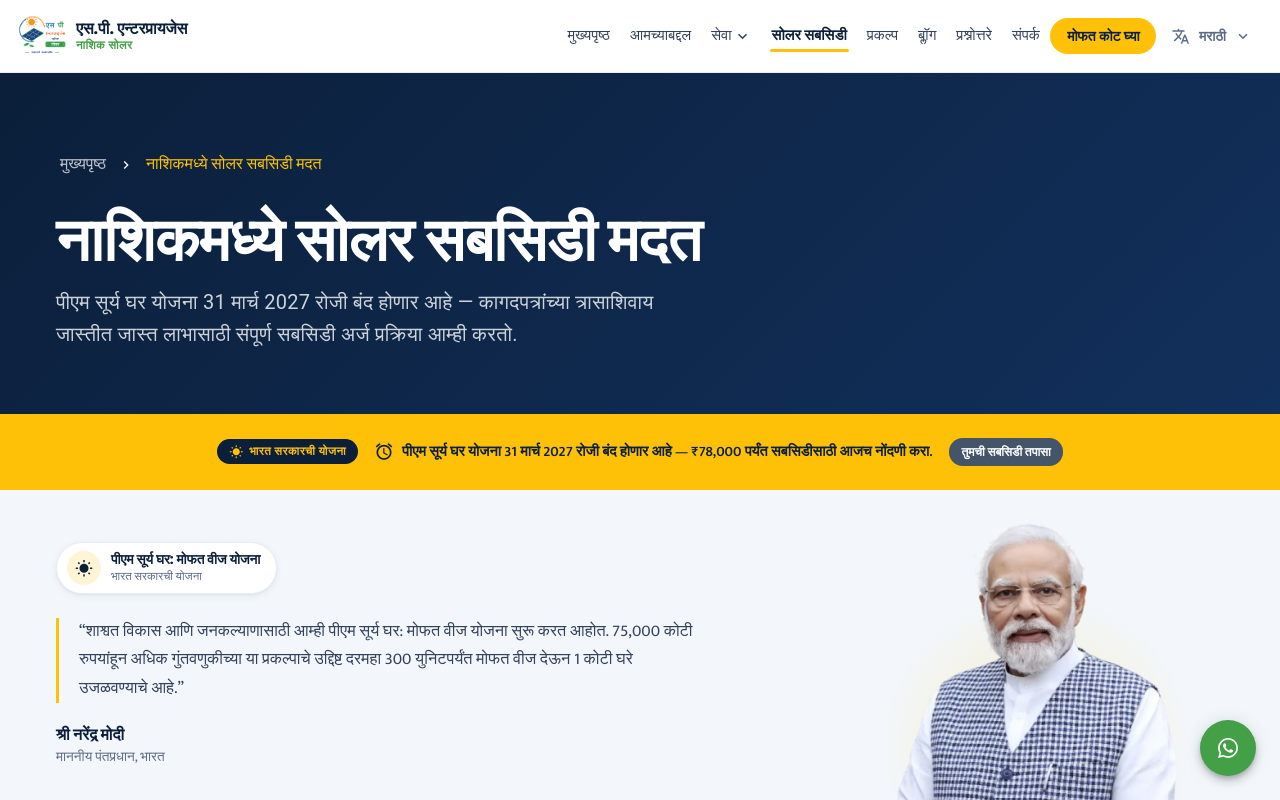
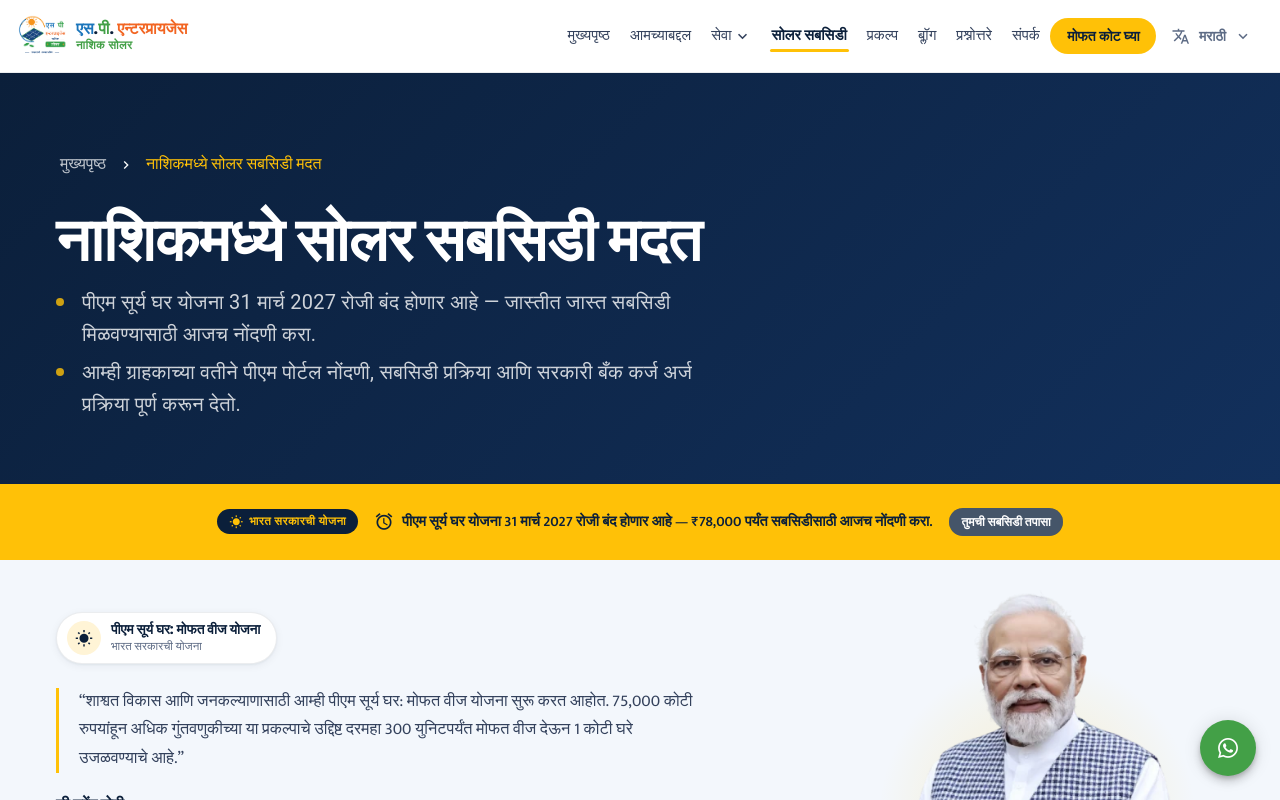
Before and after one commit to netSpidey/solar-website-claude, a Nuxt app: page /solar-subsidy in a window 1280 px wide. Shown: the top 800 px of the page. Built offline with nearby package versions, Linux system fonts and the light colour scheme; a web font is replaced by a local one.

Commit message:
minor changes

```diff
--- a/assets/styles/tokens.scss
+++ b/assets/styles/tokens.scss
@@ -14,6 +14,8 @@
   --color-amber-soft: #fff4d6; // amber tint backgrounds
   --color-green: #{$solar-green};
   --color-green-strong: #2e7d32;
+  --color-blue: #1B75BB; // matches the "S" in the S.P. Enterprises logo
+  --color-orange: #F26522; // matches "Enterprises" in the S.P. Enterprises logo
 
   // Surfaces
   --surface-page: #ffffff;
--- a/components/common/PageHero.vue
+++ b/components/common/PageHero.vue
@@ -9,7 +9,12 @@
       <h1 class="text-h3 text-md-h2 font-weight-bold text-white" style="max-width: 780px">
         {{ title }}
       </h1>
-      <p v-if="subtitle" class="text-body-1 text-md-h6 font-weight-regular text-white opacity-80 mt-4" style="max-width: 640px">
+      <ul v-if="subtitlePoints?.length" class="page-hero__subtitle-list mt-4" style="max-width: 640px">
+        <li v-for="(point, index) in subtitlePoints" :key="index" class="text-body-1 text-md-h6 font-weight-regular text-white opacity-80">
+          {{ point }}
+        </li>
+      </ul>
+      <p v-else-if="subtitle" class="text-body-1 text-md-h6 font-weight-regular text-white opacity-80 mt-4" style="max-width: 640px">
         {{ subtitle }}
       </p>
     </v-container>
@@ -20,6 +25,7 @@
 const props = defineProps<{
   title: string
   subtitle?: string
+  subtitlePoints?: string[]
 }>()
 
 const breadcrumbs = computed(() => [
@@ -42,5 +48,31 @@ const localePath = useLocalePath()
     color: #FFC107;
     opacity: 1;
   }
+
+  &__subtitle-list {
+    list-style: none;
+    margin: 0;
+    padding: 0;
+
+    li {
+      position: relative;
+      padding-left: 26px;
+
+      & + li {
+        margin-top: 6px;
+      }
+
+      &::before {
+        content: '';
+        position: absolute;
+        left: 0;
+        top: 0.6em;
+        width: 8px;
+        height: 8px;
+        border-radius: 50%;
+        background: var(--color-amber);
+      }
+    }
+  }
 }
 </style>
--- a/components/home/HeroSection.vue
+++ b/components/home/HeroSection.vue
@@ -13,9 +13,9 @@
             <span class="text-gradient-solar">{{ t('hero.titleHighlight') }}</span>
           </h1>
 
-          <p class="hero__subtitle mt-5">
-            {{ t('hero.subtitle') }}
-          </p>
+          <ul class="hero__subtitle mt-5">
+            <li v-for="(point, index) in subtitlePoints" :key="index">{{ point }}</li>
+          </ul>
 
           <div class="d-flex flex-wrap ga-3 mt-8">
             <v-btn
@@ -65,6 +65,7 @@ const heroStyle = {
 }
 
 const trustPoints = computed(() => tm('hero.trust') as string[])
+const subtitlePoints = computed(() => tm('hero.subtitle') as string[])
 </script>
 
 <style scoped lang="scss">
@@ -112,10 +113,33 @@ const trustPoints = computed(() => tm('hero.trust') as string[])
 }
 
 .hero__subtitle {
-  color: var(--text-on-dark-muted);
-  font-size: 1.08rem;
-  line-height: 1.7;
+  list-style: none;
+  margin: 0;
+  padding: 0;
   max-width: 560px;
+
+  li {
+    position: relative;
+    padding-left: 26px;
+    color: var(--text-on-dark-muted);
+    font-size: 1.08rem;
+    line-height: 1.6;
+
+    & + li {
+      margin-top: 8px;
+    }
+
+    &::before {
+      content: '';
+      position: absolute;
+      left: 0;
+      top: 0.55em;
+      width: 8px;
+      height: 8px;
+      border-radius: 50%;
+      background: var(--color-amber);
+    }
+  }
 }
 
 .hero__trust {
--- a/components/layout/AppHeader.vue
+++ b/components/layout/AppHeader.vue
@@ -10,7 +10,10 @@
       <NuxtLink :to="localePath('/')" class="d-flex align-center text-decoration-none mr-4 flex-shrink-0">
         <img src="/assets/images/logo1.png" :alt="`${companyInfo.name} logo`" height="52" width="52" />
         <div class="ml-2 d-none d-sm-block brand-lines">
-          <div class="brand-lines__primary">{{ t('company.brandLine1') }}</div>
+          <div class="brand-lines__primary">
+            <span class="brand-lines__s">{{ t('company.brandS') }}</span>.<span class="brand-lines__p">{{ t('company.brandP') }}</span>.
+            <span class="brand-lines__enterprises">{{ t('company.brandEnterprises') }}</span>
+          </div>
           <div class="brand-lines__secondary">{{ t('company.brandLine2') }}</div>
         </div>
       </NuxtLink>
@@ -131,7 +134,10 @@
     <div class="pa-4 d-flex align-center">
       <img src="/assets/images/logo1.png" :alt="`${companyInfo.name} logo`" height="44" width="44" />
       <div class="ml-2 brand-lines">
-        <div class="brand-lines__primary text-body-2">{{ t('company.brandLine1') }}</div>
+        <div class="brand-lines__primary text-body-2">
+          <span class="brand-lines__s">{{ t('company.brandS') }}</span>.<span class="brand-lines__p">{{ t('company.brandP') }}</span>.
+          <span class="brand-lines__enterprises">{{ t('company.brandEnterprises') }}</span>
+        </div>
         <div class="brand-lines__secondary text-caption">{{ t('company.brandLine2') }}</div>
       </div>
     </div>
@@ -254,10 +260,22 @@ onBeforeUnmount(() => {
   line-height: 1.15;
 
   &__primary {
-    color: var(--color-navy);
     font-family: var(--font-heading);
     font-weight: 700;
     font-size: 1rem;
+    color: var(--color-navy); // separators (the dots) between the letters
+  }
+
+  &__s {
+    color: var(--color-blue);
+  }
+
+  &__p {
+    color: var(--color-green);
+  }
+
+  &__enterprises {
+    color: var(--color-orange);
   }
 
   &__secondary {
--- a/data/stats.ts
+++ b/data/stats.ts
@@ -6,7 +6,7 @@ export const trustStats: TrustStat[] = [
   { label: 'Max Central Subsidy', value: '₹78,000', icon: 'mdi-cash-multiple' },
   { label: 'Performance Warranty', value: '25 Years', icon: 'mdi-shield-check-outline' },
   { label: 'Typical Payback', value: '3–4 Years', icon: 'mdi-chart-line' },
-  { label: 'Bank Loan Interest', value: '6.4%', icon: 'mdi-bank-outline' },
+  { label: 'Bank Loan Interest', value: '6.5%', icon: 'mdi-bank-outline' },
 ]
 
 // The 8 USPs from the S.P. Enterprises flyer. Titles/descriptions are localized by index
@@ -19,8 +19,8 @@ export const whyChooseUs: WhyChooseUsItem[] = [
     image: '/assets/images/why/subsidy-inr.jpg',
   },
   {
-    title: 'Bank Loans at 6.4%',
-    description: 'Nationalised-bank solar loans at 6.4% interest — we assist with the application.',
+    title: 'Bank Loans at 6.5%',
+    description: 'Nationalised-bank solar loans at 6.5% interest — we assist with the application.',
     icon: 'mdi-bank-outline',
     image: '/assets/images/why/bank-loan.jpg',
   },
--- a/locales/messages.ts
+++ b/locales/messages.ts
@@ -38,6 +38,9 @@ export const messages = {
     },
     company: {
       brandLine1: 'S.P. Enterprises',
+      brandS: 'S',
+      brandP: 'P',
+      brandEnterprises: 'Enterprises',
       brandLine2: 'Nashik Solar',
       tagline: 'Surya Ki Shakti, Ghar Ki Bachat.',
       address: 'Flat No. A-401, Aaradhya Residency, Phase-2, Aanand Nagar, Near Kadam Lawns, Nashik Road, Nashik - 422101',
@@ -56,8 +59,12 @@ export const messages = {
       badge: 'PM Surya Ghar Registered Vendor',
       titlePrefix: 'Power Your Home with',
       titleHighlight: 'Clean Solar Energy',
-      subtitle:
-        'Save up to 90% on electricity bills with rooftop solar — government subsidy up to ₹78,000, bank loans at 6.4%, and a free site visit in Nashik.',
+      subtitle: [
+        'Save up to 90% on electricity bills with rooftop solar',
+        'Government subsidy up to ₹78,000',
+        'Loans at 6.5% interest from government / nationalised banks',
+        'Free site visit and guidance in Nashik',
+      ],
       calculate: 'Calculate Your Savings',
       expert: 'Talk to an Expert',
       trust: ['Free Site Visit', 'Subsidy up to ₹78,000', '25-Year Performance Warranty'],
@@ -103,13 +110,13 @@ export const messages = {
       brandsTitle: 'Panels & Components From Leading Brands',
     },
     stats: {
-      values: ['₹78,000', '25 Years', '3–4 Years', '6.4%'],
+      values: ['₹78,000', '25 Years', '3–4 Years', '6.5%'],
       labels: ['Max Central Subsidy', 'Performance Warranty', 'Typical Payback', 'Bank Loan Interest'],
     },
     why: {
       titles: [
         'Subsidy up to ₹78,000',
-        'Bank Loans at 6.4%',
+        'Bank Loans at 6.5%',
         'MSEB-Compliant Installation',
         '25-Year Performance Warranty',
         'Payback in 3–4 Years',
@@ -119,7 +126,7 @@ export const messages = {
       ],
       descriptions: [
         'Government subsidy up to ₹78,000 under PM Surya Ghar Yojana, with complete application support.',
-        'Nationalised-bank solar loans at 6.4% interest — we assist with the application.',
+        'Nationalised-bank solar loans at 6.5% interest — we assist with the application.',
         'Installation as per MSEB/MSEDCL norms with complete net metering support.',
         'Tier-1 panels with up to 25-year performance warranty.',
         'Recover your investment in just 3–4 years through electricity bill savings.',
@@ -153,8 +160,10 @@ export const messages = {
     subsidy: {
       heroTitle: 'Solar Subsidy Assistance in Nashik',
       // DEADLINE: PM Surya Ghar Yojana closing date — update/remove when the scheme ends.
-      heroSubtitle:
-        'PM Surya Ghar Yojana closes on 31 March 2027 — we handle the complete subsidy application so you get the maximum benefit with zero paperwork hassle.',
+      heroSubtitle: [
+        'PM Surya Ghar Yojana closes on 31 March 2027 — register now to get the maximum subsidy benefit.',
+        "We will take care of the customer's PM portal registration, subsidy process, and government bank application process.",
+      ],
       eyebrow: 'PM Surya Ghar Muft Bijli Yojana',
       title: 'Get Up to ₹78,000 in Central Subsidy',
       subtitle: 'Residential rooftop solar systems up to 3 kW are eligible for subsidy under the national PM Surya Ghar scheme.',
@@ -177,8 +186,8 @@ export const messages = {
         'Willingness to install a system up to 3 kW for maximum central subsidy',
         'Valid identity and property ownership documents',
       ],
-      loanTitle: 'Solar Loans at 6.4% Interest',
-      loanDesc: 'Nationalised banks offer solar loans at 6.4% interest — our team assists you with the complete loan application.',
+      loanTitle: 'Solar Loans at 6.5% Interest',
+      loanDesc: 'Nationalised banks offer solar loans at 6.5% interest — our team assists you with the complete loan application.',
       processEyebrow: 'Application Process',
       processTitle: 'How We Handle Your Subsidy Application',
       stepTitles: ['Registration', 'Documentation', 'Installation & Inspection', 'Disbursement'],
@@ -424,6 +433,9 @@ export const messages = {
     },
     company: {
       brandLine1: 'एस.पी. एन्टरप्रायजेस',
+      brandS: 'एस',
+      brandP: 'पी',
+      brandEnterprises: 'एन्टरप्रायजेस',
       brandLine2: 'नाशिक सोलर',
       tagline: 'सूर्याची शक्ती, घराची बचत.',
       address: 'फ्लॅट क्र. A-401, आराध्या रेसिडेन्सी, फेज-2, आनंद नगर, कदम लॉन्सजवळ, नाशिक रोड, नाशिक - 422101',
@@ -442,8 +454,12 @@ export const messages = {
       badge: 'पीएम सूर्य घर नोंदणीकृत विक्रेता',
       titlePrefix: 'तुमच्या घराला द्या',
       titleHighlight: 'स्वच्छ सौर ऊर्जेची साथ',
-      subtitle:
-        'रूफटॉप सोलरने वीजबिलात 90% पर्यंत बचत — ₹78,000 पर्यंत शासकीय सबसिडी, 6.4% व्याजदराने बँक कर्ज आणि नाशिकमध्ये मोफत साइट व्हिजिट.',
+      subtitle: [
+        'रूफटॉप सोलरने वीजबिलात 90% पर्यंत बचत',
+        '₹78,000 पर्यंत शासकीय सबसिडी',
+        'शासकीय/राष्ट्रीयीकृत बँकांकडून 6.5% व्याजदराने कर्ज',
+        'नाशिकमध्ये मोफत साइट व्हिजिट आणि मार्गदर्शन',
+      ],
       calculate: 'बचत मोजा',
       expert: 'तज्ञांशी बोला',
       trust: ['मोफत साइट व्हिजिट', '₹78,000 पर्यंत सबसिडी', '25 वर्षांची परफॉर्मन्स वॉरंटी'],
@@ -488,13 +504,13 @@ export const messages = {
       brandsTitle: 'आघाडीच्या ब्रँड्सचे पॅनल्स व साहित्य',
     },
     stats: {
-      values: ['₹78,000', '25 वर्षे', '3–4 वर्षे', '6.4%'],
+      values: ['₹78,000', '25 वर्षे', '3–4 वर्षे', '6.5%'],
       labels: ['कमाल केंद्रीय सबसिडी', 'परफॉर्मन्स वॉरंटी', 'गुंतवणुकीचा परतावा', 'बँक कर्ज व्याजदर'],
     },
     why: {
       titles: [
         '₹78,000 पर्यंत सबसिडी',
-        '6.4% व्याजदराने बँक कर्ज',
+        '6.5% व्याजदराने बँक कर्ज',
         'MSEB नियमांनुसार स्थापना',
         '25 वर्षांची परफॉर्मन्स वॉरंटी',
         '3–4 वर्षांत परतावा',
@@ -504,7 +520,7 @@ export const messages = {
       ],
       descriptions: [
         'पीएम सूर्य घर योजनेअंतर्गत ₹78,000 पर्यंत शासकीय अनुदान, संपूर्ण अर्ज प्रक्रियेत मदत.',
-        'राष्ट्रीयीकृत बँकांकडून 6.4% व्याजदराने सोलर कर्ज — अर्जासाठी आमची मदत.',
+        'राष्ट्रीयीकृत बँकांकडून 6.5% व्याजदराने सोलर कर्ज — अर्जासाठी आमची मदत.',
         'MSEB/MSEDCL नियमांनुसार इन्स्टॉलेशन आणि संपूर्ण नेट मीटरिंग मदत.',
         'टियर-1 पॅनल्ससह 25 वर्षांपर्यंत परफॉर्मन्स वॉरंटी.',
         'वीजबिल बचतीतून फक्त 3–4 वर्षांत गुंतवणुकीचा परतावा मिळवा.',
@@ -538,8 +554,10 @@ export const messages = {
     subsidy: {
       heroTitle: 'नाशिकमध्ये सोलर सबसिडी मदत',
       // DEADLINE: पीएम सूर्य घर योजनेची अंतिम तारीख — योजना संपल्यावर अपडेट/काढून टाका.
-      heroSubtitle:
-        'पीएम सूर्य घर योजना 31 मार्च 2027 रोजी बंद होणार आहे — कागदपत्रांच्या त्रासाशिवाय जास्तीत जास्त लाभासाठी संपूर्ण सबसिडी अर्ज प्रक्रिया आम्ही करतो.',
+      heroSubtitle: [
+        'पीएम सूर्य घर योजना 31 मार्च 2027 रोजी बंद होणार आहे — जास्तीत जास्त सबसिडी मिळवण्यासाठी आजच नोंदणी करा.',
+        'आम्ही ग्राहकाच्या वतीने पीएम पोर्टल नोंदणी, सबसिडी प्रक्रिया आणि सरकारी बँक कर्ज अर्ज प्रक्रिया पूर्ण करून देतो.',
+      ],
       eyebrow: 'पीएम सूर्य घर मोफत वीज योजना',
       title: '₹78,000 पर्यंत केंद्रीय सबसिडी मिळवा',
       subtitle: '3 किलोवॅटपर्यंतच्या घरगुती रूफटॉप सोलर सिस्टमला पीएम सूर्य घर योजनेअंतर्गत सबसिडी मिळते.',
@@ -561,8 +579,8 @@ export const messages = {
         'कमाल केंद्रीय सबसिडीसाठी 3 किलोवॅटपर्यंत सिस्टम बसवण्याची तयारी',
         'वैध ओळखपत्र व मालमत्तेची कागदपत्रे',
       ],
-      loanTitle: '6.4% व्याजदराने सोलर कर्ज',
-      loanDesc: 'राष्ट्रीयीकृत बँका 6.4% व्याजदराने सोलर कर्ज देतात — संपूर्ण कर्ज अर्जासाठी आमची टीम मदत करते.',
+      loanTitle: '6.5% व्याजदराने सोलर कर्ज',
+      loanDesc: 'राष्ट्रीयीकृत बँका 6.5% व्याजदराने सोलर कर्ज देतात — संपूर्ण कर्ज अर्जासाठी आमची टीम मदत करते.',
       processEyebrow: 'अर्ज प्रक्रिया',
       processTitle: 'तुमचा सबसिडी अर्ज आम्ही कसा हाताळतो',
       stepTitles: ['नोंदणी', 'कागदपत्रे', 'स्थापना व तपासणी', 'रक्कम जमा'],
@@ -757,6 +775,9 @@ export const messages = {
     },
     company: {
       brandLine1: 'एस.पी. एंटरप्राइजेस',
+      brandS: 'एस',
+      brandP: 'पी',
+      brandEnterprises: 'एंटरप्राइजेस',
       brandLine2: 'नाशिक सोलर',
       tagline: 'सूर्य की शक्ति, घर की बचत.',
       address: 'फ्लैट नं. A-401, आराध्या रेसिडेंसी, फेज-2, आनंद नगर, कदम लॉन्स के पास, नाशिक रोड, नाशिक - 422101',
@@ -775,8 +796,12 @@ export const messages = {
       badge: 'पीएम सूर्य घर पंजीकृत विक्रेता',
       titlePrefix: 'अपने घर को दें',
       titleHighlight: 'स्वच्छ सौर ऊर्जा',
-      subtitle:
-        'रूफटॉप सोलर से बिजली बिल में 90% तक बचत — ₹78,000 तक सरकारी सब्सिडी, 6.4% ब्याज पर बैंक लोन और नाशिक में मुफ्त साइट विजिट.',
+      subtitle: [
+        'रूफटॉप सोलर से बिजली बिल में 90% तक बचत',
+        '₹78,000 तक सरकारी सब्सिडी',
+        'सरकारी/राष्ट्रीयकृत बैंकों से 6.5% ब्याज दर पर लोन',
+        'नाशिक में मुफ्त साइट विजिट और मार्गदर्शन',
+      ],
       calculate: 'बचत कैलकुलेट करें',
       expert: 'विशेषज्ञ से बात करें',
       trust: ['मुफ्त साइट विजिट', '₹78,000 तक सब्सिडी', '25 साल की परफॉर्मेंस वारंटी'],
@@ -821,13 +846,13 @@ export const messages = {
       brandsTitle: 'अग्रणी ब्रांडों के पैनल व उपकरण',
     },
     stats: {
-      values: ['₹78,000', '25 साल', '3–4 साल', '6.4%'],
+      values: ['₹78,000', '25 साल', '3–4 साल', '6.5%'],
       labels: ['अधिकतम केंद्रीय सब्सिडी', 'परफॉर्मेंस वारंटी', 'निवेश वसूली अवधि', 'बैंक लोन ब्याज दर'],
     },
     why: {
       titles: [
         '₹78,000 तक सब्सिडी',
-        '6.4% ब्याज पर बैंक लोन',
+        '6.5% ब्याज पर बैंक लोन',
         'MSEB नियमों के अनुसार इंस्टॉलेशन',
         '25 साल की परफॉर्मेंस वारंटी',
         '3–4 साल में वसूली',
@@ -837,7 +862,7 @@ export const messages = {
       ],
       descriptions: [
         'पीएम सूर्य घर योजना के तहत ₹78,000 तक सरकारी सब्सिडी, पूरी आवेदन प्रक्रिया में सहायता.',
-        'राष्ट्रीयकृत बैंकों से 6.4% ब्याज दर पर सोलर लोन — आवेदन में हमारी सहायता.',
+        'राष्ट्रीयकृत बैंकों से 6.5% ब्याज दर पर सोलर लोन — आवेदन में हमारी सहायता.',
         'MSEB/MSEDCL नियमों के अनुसार इंस्टॉलेशन और पूरी नेट मीटरिंग सहायता.',
         'टियर-1 पैनलों के साथ 25 साल तक की परफॉर्मेंस वारंटी.',
         'बिजली बिल की बचत से सिर्फ 3–4 साल में निवेश वसूल करें.',
@@ -871,8 +896,10 @@ export const messages = {
     subsidy: {
       heroTitle: 'नाशिक में सोलर सब्सिडी सहायता',
       // DEADLINE: पीएम सूर्य घर योजना की अंतिम तिथि — योजना समाप्त होने पर अपडेट/हटाएं.
-      heroSubtitle:
-        'पीएम सूर्य घर योजना 31 मार्च 2027 को बंद हो रही है — बिना कागजी झंझट अधिकतम लाभ के लिए पूरी सब्सिडी आवेदन प्रक्रिया हम संभालते हैं.',
+      heroSubtitle: [
+        'पीएम सूर्य घर योजना 31 मार्च 2027 को बंद हो रही है — अधिकतम सब्सिडी पाने के लिए अभी पंजीकरण करें.',
+        'हम ग्राहक की ओर से पीएम पोर्टल पंजीकरण, सब्सिडी प्रक्रिया और सरकारी बैंक ऋण आवेदन प्रक्रिया पूरी करते हैं.',
+      ],
       eyebrow: 'पीएम सूर्य घर मुफ्त बिजली योजना',
       title: '₹78,000 तक केंद्रीय सब्सिडी पाएं',
       subtitle: '3 किलोवाट तक के घरेलू रूफटॉप सोलर सिस्टम पीएम सूर्य घर योजना के तहत सब्सिडी के पात्र हैं.',
@@ -894,8 +921,8 @@ export const messages = {
         'अधिकतम केंद्रीय सब्सिडी के लिए 3 किलोवाट तक सिस्टम लगाने की इच्छा',
         'वैध पहचान और संपत्ति स्वामित्व दस्तावेज',
       ],
-      loanTitle: '6.4% ब्याज पर सोलर लोन',
-      loanDesc: 'राष्ट्रीयकृत बैंक 6.4% ब्याज दर पर सोलर लोन देते हैं — पूरे लोन आवेदन में हमारी टीम सहायता करती है.',
+      loanTitle: '6.5% ब्याज पर सोलर लोन',
+      loanDesc: 'राष्ट्रीयकृत बैंक 6.5% ब्याज दर पर सोलर लोन देते हैं — पूरे लोन आवेदन में हमारी टीम सहायता करती है.',
       processEyebrow: 'आवेदन प्रक्रिया',
       processTitle: 'हम आपका सब्सिडी आवेदन कैसे संभालते हैं',
       stepTitles: ['पंजीकरण', 'दस्तावेज', 'इंस्टॉलेशन व निरीक्षण', 'राशि वितरण'],
--- a/pages/solar-subsidy.vue
+++ b/pages/solar-subsidy.vue
@@ -1,6 +1,6 @@
 <template>
   <div>
-    <CommonPageHero :title="t('subsidy.heroTitle')" :subtitle="t('subsidy.heroSubtitle')" />
+    <CommonPageHero :title="t('subsidy.heroTitle')" :subtitle-points="subsidyHeroSubtitlePoints" />
 
     <HomeSubsidyDeadlineBanner />
 
@@ -115,6 +115,8 @@
 const { t, tm } = useI18n()
 const localePath = useLocalePath()
 
+const subsidyHeroSubtitlePoints = computed(() => tm('subsidy.heroSubtitle') as string[])
+
 const subsidyAmounts = ['₹30,000', '₹60,000', '₹78,000']
 const subsidySlabs = computed(() => {
   const capacities = tm('subsidy.slabCapacities') as string[]
```
